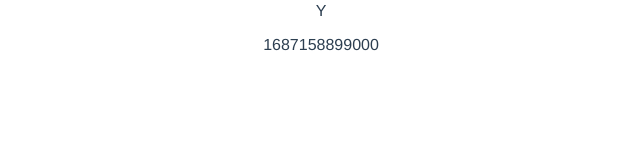
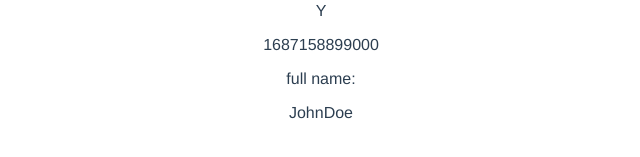
Before and after one commit to kyoungjin2310/vue3_test, a Vue app: page / in a window 1280 px wide. Shown: the part 163-320 px from the top of the page, without its empty margins (319-959 px from the left). Built offline with nearby package versions, Linux system fonts and the light colour scheme.

Commit message:
feat: [get, set, computed] get set computed

```diff
--- a/src/App.vue
+++ b/src/App.vue
@@ -2,17 +2,20 @@
   <div>
     <example-ref-reactive />
     <example-reactive-computed />
+    <example-get-set-computed />
   </div>
 </template>
 
 <script>
 import ExampleRefReactive from "@/components/ExampleRefReactive.vue";
 import ExampleReactiveComputed from "@/components/ExampleReactiveComputed.vue";
+import ExampleGetSetComputed from "@/components/ExampleGetSetComputed.vue";
 export default {
   name: "App",
   components: {
     ExampleRefReactive,
     ExampleReactiveComputed,
+    ExampleGetSetComputed,
   },
 };
 </script>
--- /dev/null
+++ b/src/components/ExampleGetSetComputed.vue
@@ -0,0 +1,24 @@
+<template>
+  <div>
+    <p>full name:</p>
+    <span>{{ fullName }}</span>
+  </div>
+</template>
+
+<script setup>
+import { ref, computed } from "vue";
+
+const firstName = ref("John");
+const lastName = ref("Doe");
+
+const fullName = computed({
+  get() {
+    return firstName.value + "" + lastName.value;
+  },
+  set(newValue) {
+    [firstName.value, lastName.value] = newValue.split("");
+  },
+});
+</script>
+
+<style></style>
```
